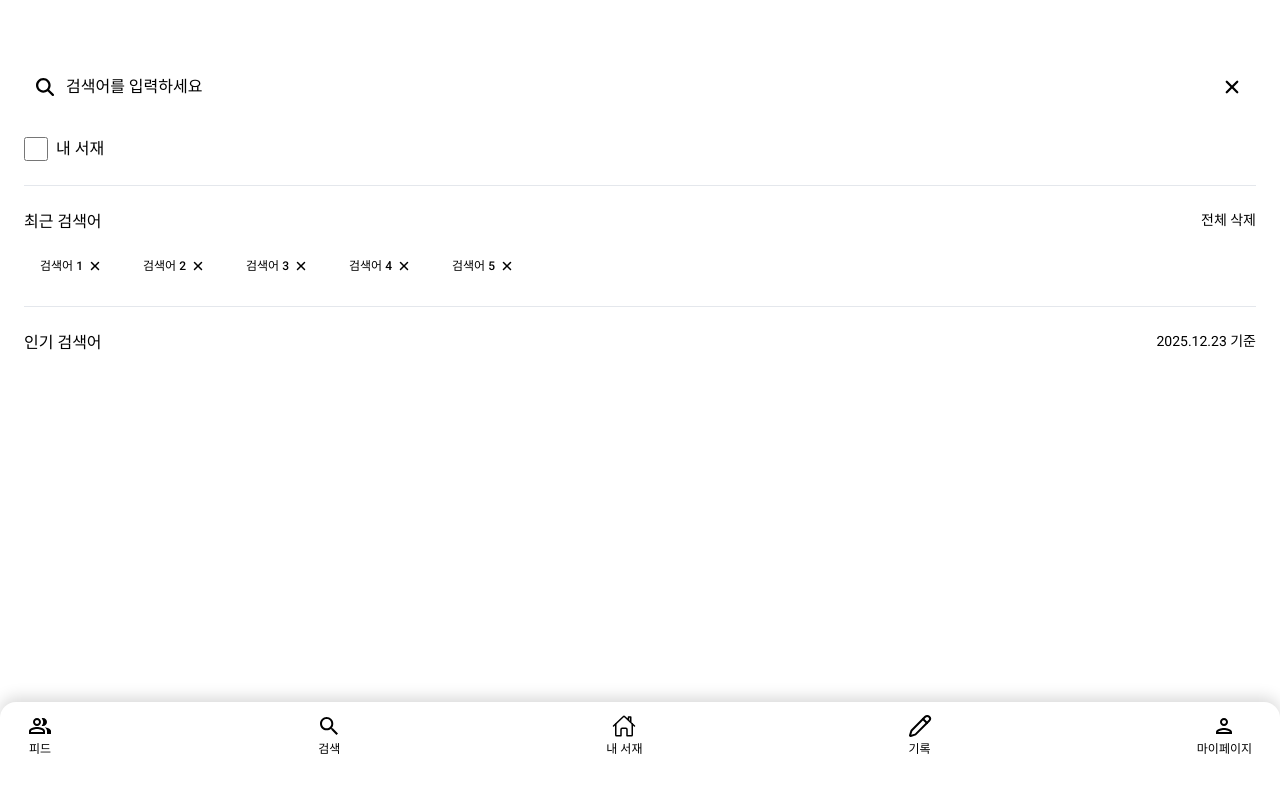
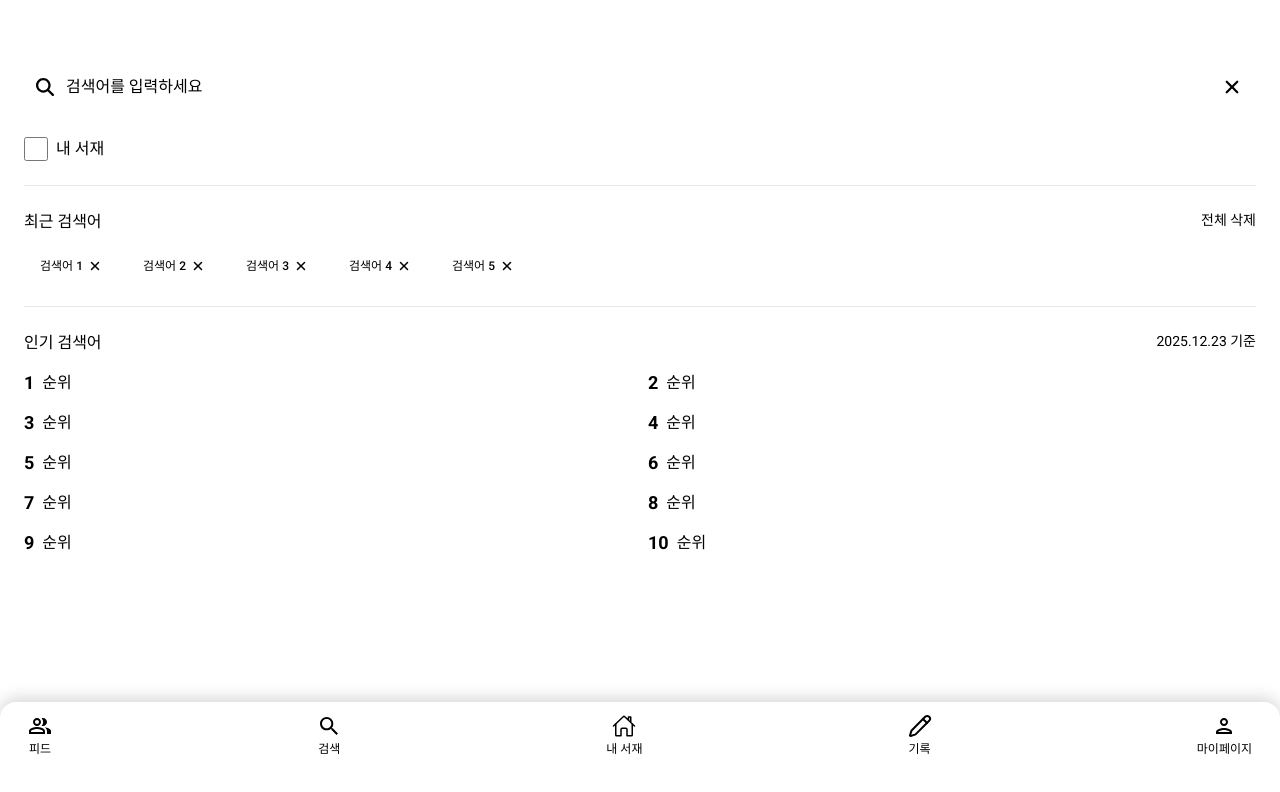
Before and after one commit to MyLib-Service/my-lib-front, a React (Vite) app: page /search in a window 1280 px wide. Shown: the top 792 px of the page. Built offline with nearby package versions, Linux system fonts and the light colour scheme.

Commit message:
🚧 인기 검색어 레이아웃 구현

```diff
--- a/src/components/Search/HotTopic.tsx
+++ b/src/components/Search/HotTopic.tsx
@@ -1,4 +1,5 @@
 import styled from "@emotion/styled";
+import RankingItem from "./RankingItem";
 
 export default function HotTopic() {
   const date = new Date();
@@ -8,12 +9,19 @@ export default function HotTopic() {
         <Title>인기 검색어</Title>
         <NowTime>{`${date.getFullYear()}.${date.getMonth() + 1}.${date.getDate()} 기준`}</NowTime>
       </GuideContainer>
+
+      <RankingContainer>
+        {Array.from({ length: 10 }).map((_, idx) => (
+          <RankingItem key={idx} rank={idx} />
+        ))}
+      </RankingContainer>
     </Container>
   );
 }
 
 const Container = styled.section`
   display: flex;
+  flex-direction: column;
 `;
 
 const GuideContainer = styled.div`
@@ -32,3 +40,11 @@ const NowTime = styled.p`
   font-weight: 400;
   color: var(--color-gray-text);
 `;
+
+// TODO: 숫자 순서 바꾸기
+const RankingContainer = styled.div`
+  display: grid;
+  grid-template-columns: 1fr 1fr;
+  gap: 16px;
+  margin-top: 16px;
+`;
--- /dev/null
+++ b/src/components/Search/RankingItem.tsx
@@ -0,0 +1,37 @@
+import styled from "@emotion/styled";
+
+interface RankingItemProps {
+  rank: number;
+}
+
+export default function RankingItem(props: RankingItemProps) {
+  // TODO: 주간 베스트셀러
+  return (
+    <Container>
+      <RankingNumber>{props.rank + 1}</RankingNumber>
+      <Text>순위</Text>
+    </Container>
+  );
+}
+
+const Container = styled.div`
+  display: flex;
+  align-items: center;
+`;
+
+const RankingNumber = styled.p`
+  font-weight: 700;
+  font-size: 18px;
+  line-height: 24px;
+  letter-spacing: 0px;
+  color: var(--color-active);
+
+  padding-right: 8px;
+`;
+
+const Text = styled.p`
+  font-size: 16px;
+  font-weight: 500;
+  line-height: 20px;
+  letter-spacing: 0px;
+`;
```
